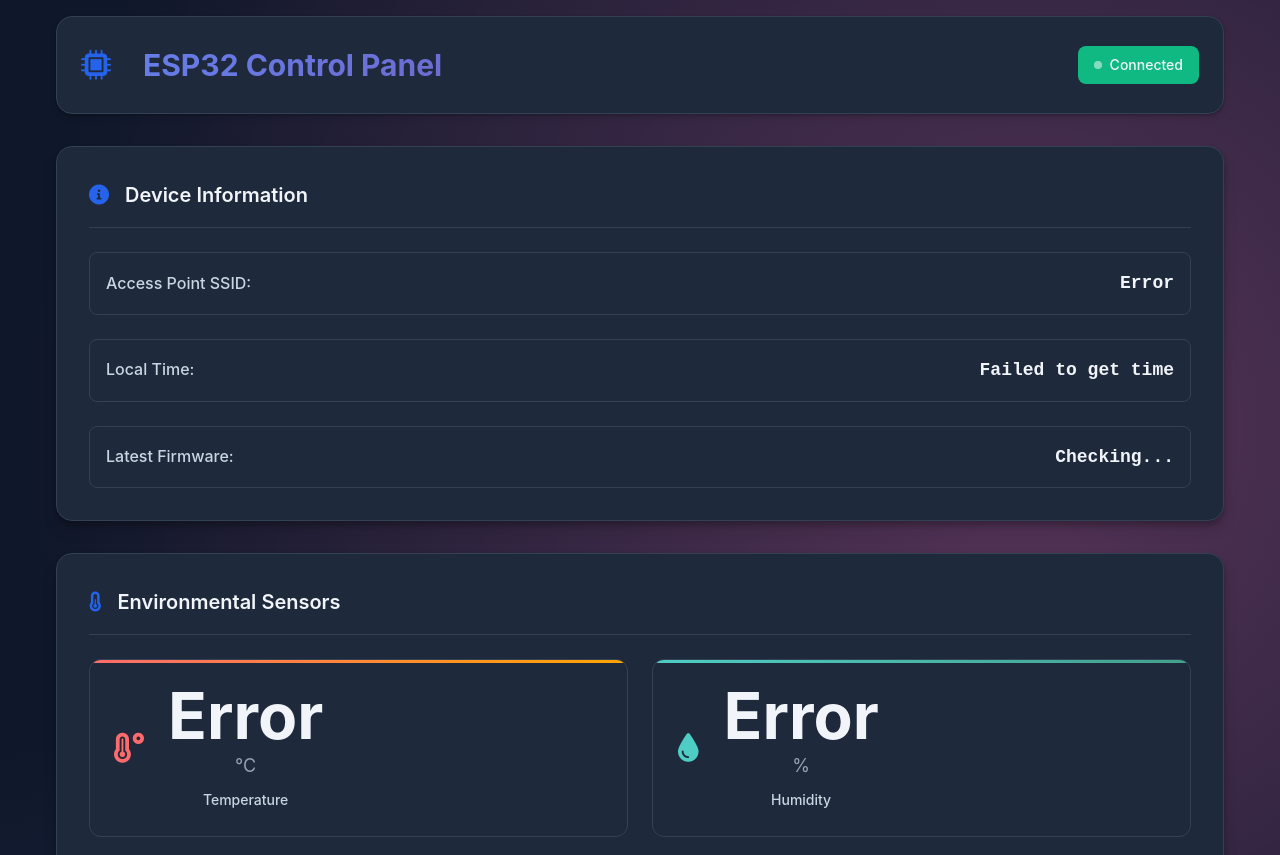
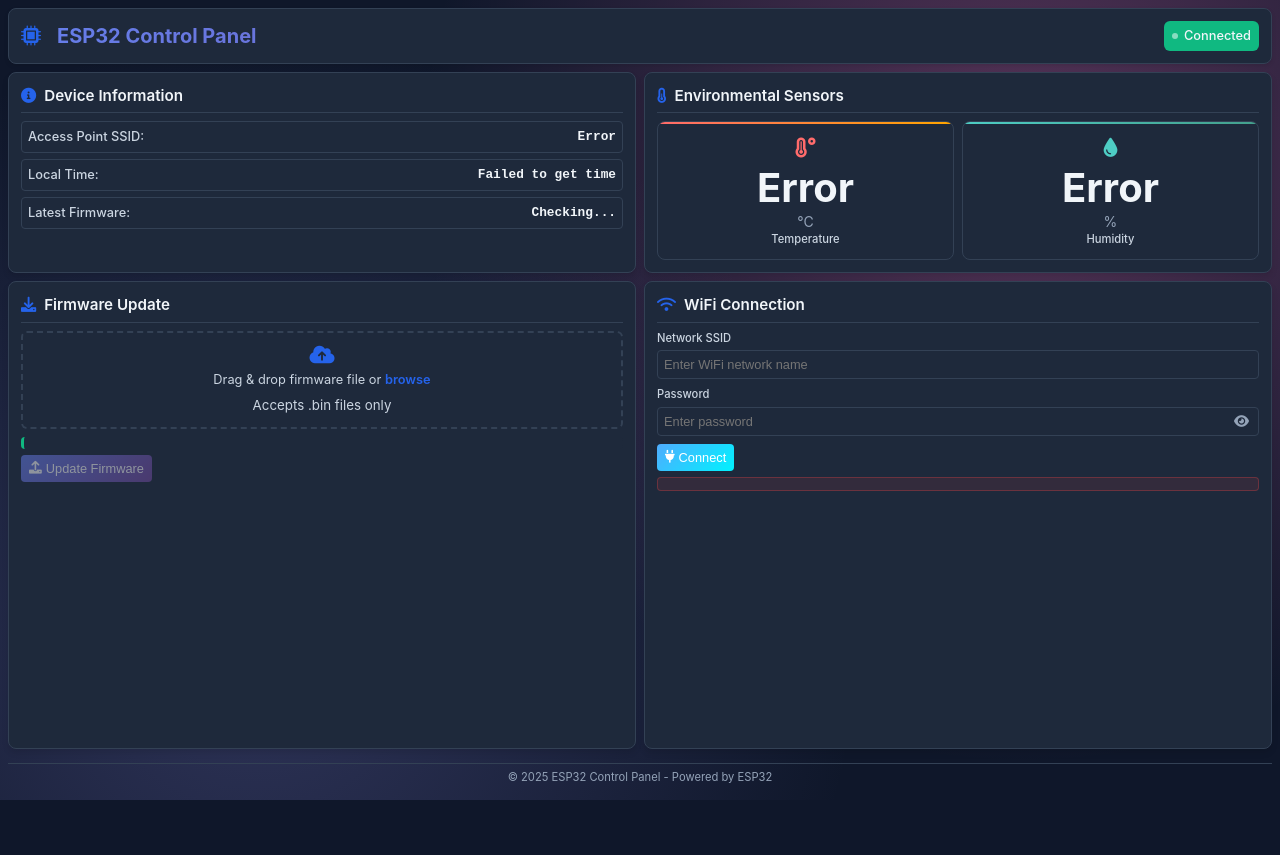
Before and after one commit to KarthikT23/ESP32_IoT, a plain HTML site: page main/webpage/index.html in a window 1280 px wide. Shown: the top 855 px of the page. After the commit the page ends 800 px from the top, so only its background shows below. Drawn offline with Linux system fonts and the light colour scheme; no server answers.

Commit message:
Update app.css
horizontal view

```diff
--- a/main/webpage/app.css
+++ b/main/webpage/app.css
@@ -31,30 +31,30 @@
     --gradient-secondary: linear-gradient(135deg, #f093fb 0%, #f5576c 100%);
     --gradient-success: linear-gradient(135deg, #4facfe 0%, #00f2fe 100%);
 
-    /* Spacing */
+    /* Compact Spacing */
     --spacing-xs: 0.25rem;
-    --spacing-sm: 0.5rem;
-    --spacing-md: 1rem;
-    --spacing-lg: 1.5rem;
-    --spacing-xl: 2rem;
-    --spacing-2xl: 3rem;
+    --spacing-sm: 0.375rem;
+    --spacing-md: 0.5rem;
+    --spacing-lg: 0.75rem;
+    --spacing-xl: 1rem;
+    --spacing-2xl: 1.25rem;
 
     /* Border Radius */
-    --radius-sm: 0.375rem;
-    --radius-md: 0.5rem;
-    --radius-lg: 0.75rem;
-    --radius-xl: 1rem;
+    --radius-sm: 0.25rem;
+    --radius-md: 0.375rem;
+    --radius-lg: 0.5rem;
+    --radius-xl: 0.75rem;
 
     /* Typography */
     --font-family: 'Inter', 'Segoe UI', 'Roboto', -apple-system, BlinkMacSystemFont, sans-serif;
-    --font-size-xs: 0.75rem;
-    --font-size-sm: 0.875rem;
-    --font-size-base: 1rem;
-    --font-size-lg: 1.125rem;
-    --font-size-xl: 1.25rem;
-    --font-size-2xl: 1.5rem;
-    --font-size-3xl: 1.875rem;
-    --font-size-4xl: 2.25rem;
+    --font-size-xs: 0.7rem;
+    --font-size-sm: 0.8rem;
+    --font-size-base: 0.875rem;
+    --font-size-lg: 0.95rem;
+    --font-size-xl: 1.1rem;
+    --font-size-2xl: 1.25rem;
+    --font-size-3xl: 1.5rem;
+    --font-size-4xl: 1.75rem;
 
     /* Transitions */
     --transition-fast: 0.15s ease-in-out;
@@ -66,31 +66,33 @@
     font-family: var(--font-family);
     background: var(--background-primary);
     color: var(--text-primary);
-    line-height: 1.6;
-    min-height: 100vh;
+    line-height: 1.4;
+    height: 100vh;
+    overflow: hidden;
     background-image:
         radial-gradient(circle at 20% 80%, rgba(120, 119, 198, 0.3) 0%, transparent 50%),
         radial-gradient(circle at 80% 20%, rgba(255, 119, 198, 0.3) 0%, transparent 50%);
 }
 
 .container {
-    max-width: 1200px;
+    max-width: 1400px;
     margin: 0 auto;
     padding: var(--spacing-md);
-    min-height: 100vh;
+    height: 100vh;
     display: flex;
     flex-direction: column;
+    gap: var(--spacing-md);
 }
 
 /* Header Styles */
 .header {
     background: var(--surface-color);
-    border-radius: var(--radius-xl);
+    border-radius: var(--radius-lg);
     padding: var(--spacing-lg);
-    margin-bottom: var(--spacing-xl);
-    box-shadow: 0 4px 6px var(--shadow-light), 0 1px 3px var(--shadow-medium);
+    box-shadow: 0 2px 4px var(--shadow-light);
     backdrop-filter: blur(10px);
     border: 1px solid var(--border-color);
+    flex-shrink: 0;
 }
 
 .header-content {
@@ -102,13 +104,13 @@
 }
 
 .header-content i {
-    font-size: var(--font-size-3xl);
+    font-size: var(--font-size-2xl);
     color: var(--primary-color);
     margin-right: var(--spacing-md);
 }
 
 .header h1 {
-    font-size: var(--font-size-3xl);
+    font-size: var(--font-size-2xl);
     font-weight: 700;
     background: var(--gradient-primary);
     -webkit-background-clip: text;
@@ -129,8 +131,8 @@
 }
 
 .status-dot {
-    width: 8px;
-    height: 8px;
+    width: 6px;
+    height: 6px;
     border-radius: 50%;
     background: white;
     animation: pulse 2s infinite;
@@ -141,92 +143,110 @@
     50% { opacity: 0.5; }
 }
 
-/* Main Content */
+/* Main Content Grid Layout */
 .main-content {
     flex: 1;
     display: grid;
-    gap: var(--spacing-xl);
+    grid-template-columns: 1fr 1fr;
+    grid-template-rows: auto 1fr;
+    gap: var(--spacing-md);
+    min-height: 0;
+}
+
+/* Device info spans full width at top */
+.device-info {
+    grid-column: 1 / -1;
 }
 
 /* Card Styles */
 .card {
     background: var(--surface-color);
-    border-radius: var(--radius-xl);
-    padding: var(--spacing-xl);
-    box-shadow: 0 10px 15px var(--shadow-light), 0 4px 6px var(--shadow-medium);
+    border-radius: var(--radius-lg);
+    padding: var(--spacing-lg);
+    box-shadow: 0 4px 6px var(--shadow-light);
     border: 1px solid var(--border-color);
     transition: all var(--transition-normal);
     backdrop-filter: blur(10px);
+    display: flex;
+    flex-direction: column;
+    min-height: 0;
+    overflow: hidden;
 }
 
 .card:hover {
-    transform: translateY(-2px);
-    box-shadow: 0 20px 25px var(--shadow-light), 0 10px 10px var(--shadow-medium);
+    transform: translateY(-1px);
+    box-shadow: 0 8px 12px var(--shadow-light);
 }
 
 .card-header {
     display: flex;
     align-items: center;
     gap: var(--spacing-md);
-    margin-bottom: var(--spacing-lg);
-    padding-bottom: var(--spacing-md);
+    margin-bottom: var(--spacing-md);
+    padding-bottom: var(--spacing-sm);
     border-bottom: 1px solid var(--border-color);
+    flex-shrink: 0;
 }
 
 .card-header i {
-    font-size: var(--font-size-xl);
+    font-size: var(--font-size-lg);
     color: var(--primary-color);
 }
 
 .card-header h2 {
-    font-size: var(--font-size-xl);
+    font-size: var(--font-size-lg);
     font-weight: 600;
     color: var(--text-primary);
 }
 
 .card-content {
     color: var(--text-secondary);
+    flex: 1;
+    overflow-y: auto;
+    min-height: 0;
 }
 
 /* Information Grid */
 .info-grid {
     display: grid;
-    gap: var(--spacing-lg);
+    gap: var(--spacing-sm);
 }
 
 .info-item {
     display: flex;
     justify-content: space-between;
     align-items: center;
-    padding: var(--spacing-md);
+    padding: var(--spacing-sm);
     background: var(--background-secondary);
-    border-radius: var(--radius-md);
+    border-radius: var(--radius-sm);
     border: 1px solid var(--border-color);
 }
 
 .info-item label {
     font-weight: 500;
     color: var(--text-secondary);
+    font-size: var(--font-size-sm);
 }
 
 .info-item .value {
     font-weight: 600;
     color: var(--text-primary);
     font-family: monospace;
-    font-size: 1.125rem; /* 18px */
+    font-size: var(--font-size-sm);
 }
 
 /* Sensor Grid */
 .sensor-grid {
     display: grid;
-    grid-template-columns: repeat(auto-fit, minmax(250px, 1fr));
-    gap: var(--spacing-lg);
+    grid-template-columns: 1fr 1fr;
+    gap: var(--spacing-md);
 }
 
 .sensor-card {
     display: flex;
+    flex-direction: column;
     align-items: center;
-    gap: var(--spacing-lg);
+    gap: var(--spacing-sm);
     padding: var(--spacing-lg);
     background: var(--background-secondary);
     border-radius: var(--radius-lg);
@@ -234,6 +254,7 @@
     transition: all var(--transition-normal);
     position: relative;
     overflow: hidden;
+    text-align: center;
 }
 
 .sensor-card::before {
@@ -242,7 +263,7 @@
     top: 0;
     left: 0;
     right: 0;
-    height: 3px;
+    height: 2px;
     background: var(--gradient-primary);
 }
 
@@ -260,7 +281,7 @@
 }
 
 .sensor-icon {
-    font-size: var(--font-size-3xl);
+    font-size: var(--font-size-2xl);
     color: var(--primary-color);
 }
 
@@ -272,39 +293,35 @@
     color: #4ecdc4;
 }
 
-.sensor-data {
-    text-align: center;
-}
-
 .sensor-value {
-    font-size: 4rem; /* Much larger */
+    font-size: 2.5rem;
     font-weight: 700;
     color: var(--text-primary);
     line-height: 1;
 }
 
 .sensor-unit {
-    font-size: var(--font-size-lg);
+    font-size: var(--font-size-base);
     color: var(--text-muted);
     margin-top: var(--spacing-xs);
 }
 
 .sensor-label {
-    font-size: var(--font-size-sm);
+    font-size: var(--font-size-xs);
     color: var(--text-secondary);
     font-weight: 500;
-    margin-top: var(--spacing-sm);
 }
 
-/* File Upload Styles */
+/* Compact File Upload */
 .file-upload-area {
     border: 2px dashed var(--border-color);
-    border-radius: var(--radius-lg);
-    padding: var(--spacing-2xl);
+    border-radius: var(--radius-md);
+    padding: var(--spacing-lg);
     text-align: center;
     transition: all var(--transition-normal);
     cursor: pointer;
     background: var(--background-secondary);
+    margin-bottom: var(--spacing-md);
 }
 
 .file-upload-area:hover,
@@ -315,14 +332,14 @@
 }
 
 .upload-content i {
-    font-size: var(--font-size-4xl);
+    font-size: var(--font-size-2xl);
     color: var(--primary-color);
-    margin-bottom: var(--spacing-md);
+    margin-bottom: var(--spacing-sm);
 }
 
 .upload-content p {
-    font-size: var(--font-size-lg);
-    margin-bottom: var(--spacing-sm);
+    font-size: var(--font-size-sm);
+    margin-bottom: var(--spacing-xs);
 }
 
 .upload-link {
@@ -336,22 +353,23 @@
 }
 
 .file-info {
-    margin: var(--spacing-md) 0;
-    padding: var(--spacing-md);
+    margin: var(--spacing-sm) 0;
+    padding: var(--spacing-sm);
     background: var(--background-secondary);
-    border-radius: var(--radius-md);
-    border-left: 4px solid var(--success-color);
+    border-radius: var(--radius-sm);
+    border-left: 3px solid var(--success-color);
+    font-size: var(--font-size-xs);
 }
 
 /* Progress Bar */
 .progress-container {
-    margin: var(--spacing-lg) 0;
+    margin: var(--spacing-md) 0;
 }
 
 .progress-bar {
-    height: 8px;
+    height: 6px;
     background: var(--background-secondary);
-    border-radius: var(--radius-md);
+    border-radius: var(--radius-sm);
     overflow: hidden;
     position: relative;
 }
@@ -359,51 +377,52 @@
 .progress-fill {
     height: 100%;
     background: var(--gradient-primary);
-    border-radius: var(--radius-md);
+    border-radius: var(--radius-sm);
     transition: width var(--transition-normal);
     width: 0%;
 }
 
 .progress-text {
     text-align: center;
-    margin-top: var(--spacing-sm);
+    margin-top: var(--spacing-xs);
     font-weight: 600;
     color: var(--text-primary);
+    font-size: var(--font-size-xs);
 }
 
 /* Form Styles */
 .input-group {
     display: grid;
-    gap: var(--spacing-lg);
-    margin-bottom: var(--spacing-lg);
+    gap: var(--spacing-md);
+    margin-bottom: var(--spacing-md);
 }
 
 .form-group {
     display: flex;
     flex-direction: column;
-    gap: var(--spacing-sm);
+    gap: var(--spacing-xs);
 }
 
 .form-group label {
     font-weight: 500;
     color: var(--text-secondary);
-    font-size: var(--font-size-sm);
+    font-size: var(--font-size-xs);
 }
 
 .form-group input {
-    padding: var(--spacing-md);
+    padding: var(--spacing-sm);
     border: 1px solid var(--border-color);
-    border-radius: var(--radius-md);
+    border-radius: var(--radius-sm);
     background: var(--background-secondary);
     color: var(--text-primary);
-    font-size: var(--font-size-base);
+    font-size: var(--font-size-sm);
     transition: all var(--transition-fast);
 }
 
 .form-group input:focus {
     outline: none;
     border-color: var(--primary-color);
-    box-shadow: 0 0 0 3px rgba(37, 99, 235, 0.1);
+    box-shadow: 0 0 0 2px rgba(37, 99, 235, 0.1);
 }
 
 .password-input {
@@ -414,12 +433,12 @@
 
 .password-input input {
     flex: 1;
-    padding-right: 3rem;
+    padding-right: 2.5rem;
 }
 
 .password-toggle {
     position: absolute;
-    right: var(--spacing-md);
+    right: var(--spacing-sm);
     background: none;
     border: none;
     color: var(--text-muted);
@@ -436,19 +455,19 @@
 /* Button Styles */
 .button-group {
     display: flex;
-    gap: var(--spacing-md);
+    gap: var(--spacing-sm);
     flex-wrap: wrap;
-    margin: var(--spacing-lg) 0;
+    margin: var(--spacing-sm) 0;
 }
 
 .btn {
     display: inline-flex;
     align-items: center;
-    gap: var(--spacing-sm);
-    padding: var(--spacing-md) var(--spacing-lg);
+    gap: var(--spacing-xs);
+    padding: var(--spacing-sm) var(--spacing-md);
     border: none;
-    border-radius: var(--radius-md);
-    font-size: var(--font-size-base);
+    border-radius: var(--radius-sm);
+    font-size: var(--font-size-sm);
     font-weight: 500;
     text-decoration: none;
     cursor: pointer;
@@ -469,7 +488,7 @@
 
 .btn-primary:hover:not(:disabled) {
     transform: translateY(-1px);
-    box-shadow: 0 4px 12px rgba(37, 99, 235, 0.4);
+    box-shadow: 0 2px 8px rgba(37, 99, 235, 0.4);
 }
 
 .btn-success {
@@ -479,7 +498,7 @@
 
 .btn-success:hover:not(:disabled) {
     transform: translateY(-1px);
-    box-shadow: 0 4px 12px rgba(16, 185, 129, 0.4);
+    box-shadow: 0 2px 8px rgba(16, 185, 129, 0.4);
 }
 
 .btn-danger {
@@ -489,33 +508,33 @@
 
 .btn-danger:hover:not(:disabled) {
     transform: translateY(-1px);
-    box-shadow: 0 4px 12px rgba(239, 68, 68, 0.4);
+    box-shadow: 0 2px 8px rgba(239, 68, 68, 0.4);
 }
 
 /* Connection Info */
 .connection-info {
-    margin-top: var(--spacing-xl);
-    padding-top: var(--spacing-xl);
+    margin-top: var(--spacing-md);
+    padding-top: var(--spacing-md);
     border-top: 1px solid var(--border-color);
 }
 
 .connection-info h3 {
     color: var(--text-primary);
-    margin-bottom: var(--spacing-lg);
-    font-size: var(--font-size-lg);
+    margin-bottom: var(--spacing-md);
+    font-size: var(--font-size-base);
 }
 
 .connection-grid {
     display: grid;
-    gap: var(--spacing-md);
-    margin-bottom: var(--spacing-lg);
+    gap: var(--spacing-sm);
+    margin-bottom: var(--spacing-md);
 }
 
 .connection-item {
     display: flex;
     justify-content: space-between;
     align-items: center;
-    padding: var(--spacing-sm) var(--spacing-md);
+    padding: var(--spacing-xs) var(--spacing-sm);
     background: var(--background-secondary);
     border-radius: var(--radius-sm);
 }
@@ -524,16 +543,17 @@
     font-family: monospace;
     color: var(--text-primary);
     font-weight: 600;
-    font-size: 1.125rem; /* 18px */
+    font-size: var(--font-size-sm);
 }
 
 /* Status Messages */
 .status-message,
 .error-messages {
-    margin: var(--spacing-md) 0;
-    padding: var(--spacing-md);
-    border-radius: var(--radius-md);
+    margin: var(--spacing-sm) 0;
+    padding: var(--spacing-sm);
+    border-radius: var(--radius-sm);
     font-weight: 500;
+    font-size: var(--font-size-xs);
 }
 
 .status-message.success {
@@ -557,18 +577,20 @@
 
 /* Footer */
 .footer {
-    margin-top: var(--spacing-2xl);
-    padding: var(--spacing-lg);
+    margin-top: var(--spacing-sm);
+    padding: var(--spacing-sm);
     text-align: center;
     color: var(--text-muted);
     border-top: 1px solid var(--border-color);
+    font-size: var(--font-size-xs);
+    flex-shrink: 0;
 }
 
 /* Animations */
 .fade-in {
     animation: fadeIn 0.6s ease-out forwards;
     opacity: 0;
-    transform: translateY(20px);
+    transform: translateY(10px);
 }
 
 @keyframes fadeIn {
@@ -588,9 +610,9 @@
     position: absolute;
     top: 50%;
     left: 50%;
-    width: 20px;
-    height: 20px;
-    margin: -10px 0 0 -10px;
+    width: 16px;
+    height: 16px;
+    margin: -8px 0 0 -8px;
     border: 2px solid var(--border-color);
     border-top: 2px solid var(--primary-color);
     border-radius: 50%;
@@ -603,18 +625,35 @@
 }
 
 /* Responsive Design */
+@media (max-width: 1024px) {
+    .main-content {
+        grid-template-columns: 1fr;
+        grid-template-rows: auto auto auto auto;
+    }
+
+    .device-info {
+        grid-column: 1;
+    }
+}
+
 @media (max-width: 768px) {
     .container {
+        padding: var(--spacing-xs);
+        gap: var(--spacing-xs);
+    }
+
+    .header {
         padding: var(--spacing-sm);
     }
 
     .header-content {
         flex-direction: column;
         text-align: center;
+        gap: var(--spacing-sm);
     }
 
     .header h1 {
-        font-size: var(--font-size-2xl);
+        font-size: var(--font-size-xl);
     }
 
     .sensor-grid {
@@ -635,26 +674,39 @@
         align-items: flex-start;
         gap: var(--spacing-xs);
     }
+
+    .card {
+        padding: var(--spacing-sm);
+    }
 }
 
 @media (max-width: 480px) {
-    .card {
-        padding: var(--spacing-md);
+    .sensor-card {
+        flex-direction: row;
+        text-align: left;
+        gap: var(--spacing-md);
     }
 
-    .sensor-card {
-        flex-direction: column;
-        text-align: center;
+    .sensor-value {
+        font-size: 2rem;
     }
 
     .file-upload-area {
-        padding: var(--spacing-lg);
+        padding: var(--spacing-md);
     }
 }
 
-/* Dark mode enhancements */
-@media (prefers-color-scheme: dark) {
-    body {
-        background: var(--background-primary);
+/* Ensure proper viewport height usage */
+@media (max-height: 600px) {
+    .sensor-value {
+        font-size: 2rem;
+    }
+
+    .card {
+        padding: var(--spacing-sm);
+    }
+
+    .header {
+        padding: var(--spacing-sm);
     }
 }
```
